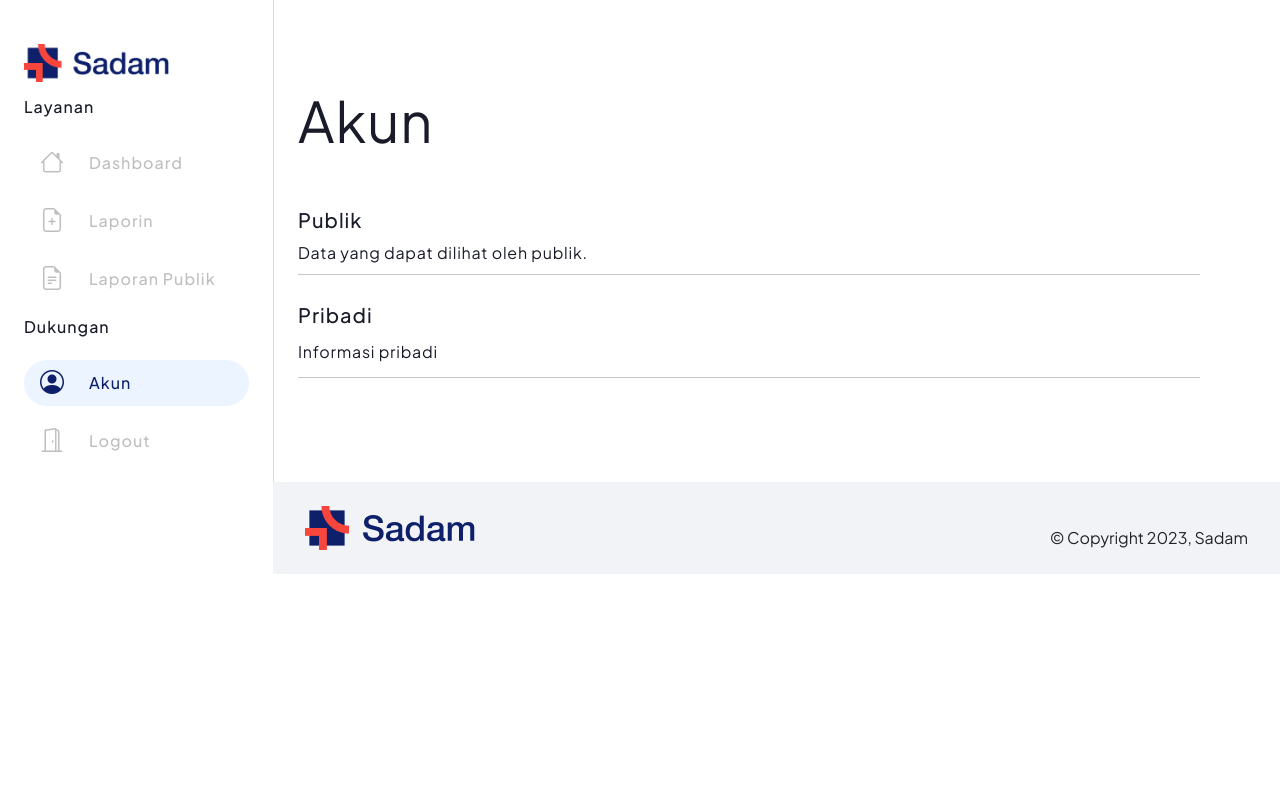
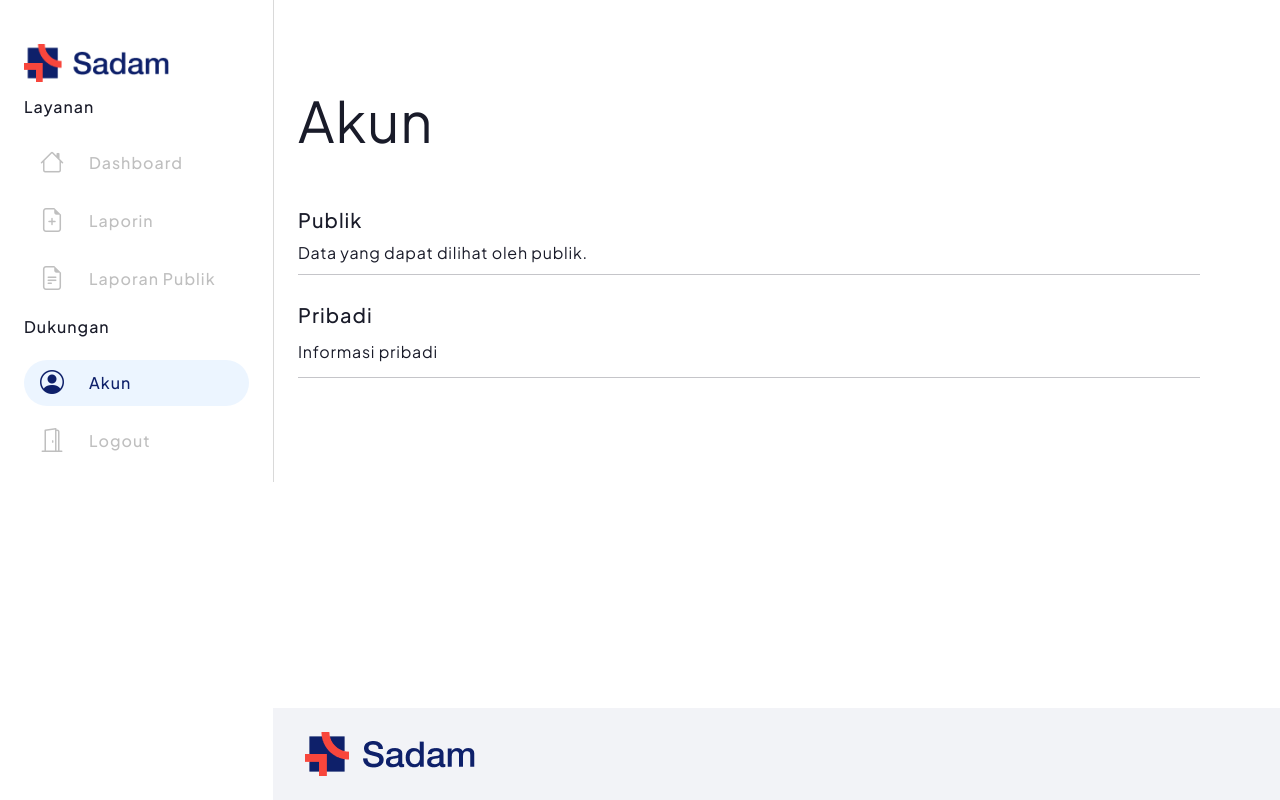
Before and after one commit to afifihsnm/frontend-dinacom, a React (Vite) app: page /akun in a window 1280 px wide. Built offline with nearby package versions, Linux system fonts and the light colour scheme; no server answers; sample sign-in values are in the browser's storage.

Commit message:
fix: avatar

```diff
--- a/src/components/FooterDashboard.jsx
+++ b/src/components/FooterDashboard.jsx
@@ -3,7 +3,7 @@ import Logo_Sadam from "../assets/img/sadamnavbar.png"
 function FooterDashboard() {
   return (
     <div className="footer-new">
-        <div className="footer-content d-flex">
+        <div className="footer-content d-flex w-100">
             <img src={Logo_Sadam} alt="Logo-Sadam" />
             <p className="px-md-0 my-0">
             &copy; Copyright {new Date().getFullYear()}, Sadam
--- a/src/pages/DashboardPage.jsx
+++ b/src/pages/DashboardPage.jsx
@@ -202,7 +202,7 @@ function ReportUser({ laporanUser, filteredLaporanUser, handleStatusChange }) {
           <p className="mb-2">{data.publishedAt}</p>
           <div className="laporan-artikel d-flex w-100">
             {data.user && data.user.avatar && (
-              <img src={data.user.avatar.replace('https://admin.sadam.bid/', '')} alt={`Laporan ${data.id}`} className="avatar" />
+              <img src={data.user.avatar.replace('https://sadam.bid/', '')} alt={`Laporan ${data.id}`} className="avatar" />
             )}
             <div className="laporan-content w-100">
               <div className="laporan-head d-flex">
```
Also changed, not shown: src/dist/css/components/FooterDashboard.css, 3 other files (tests, documents, lock files or other folders).
